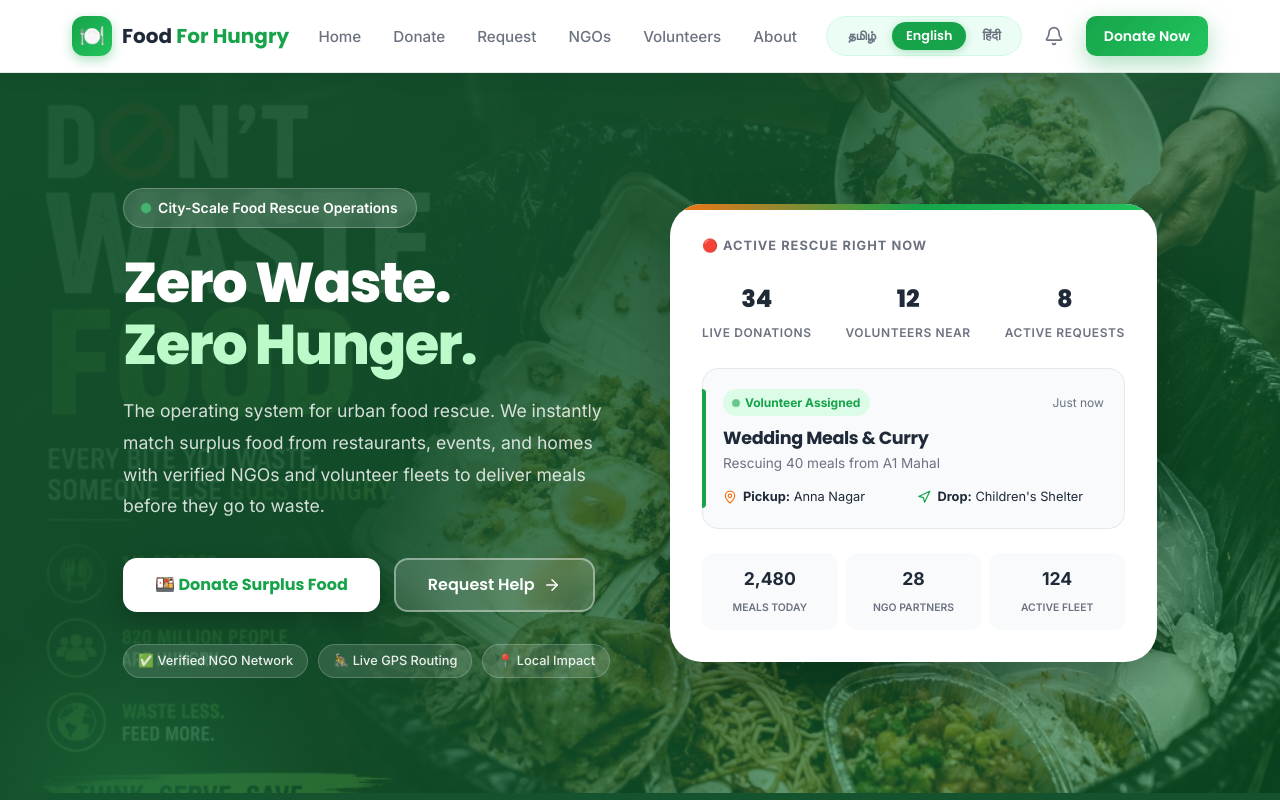
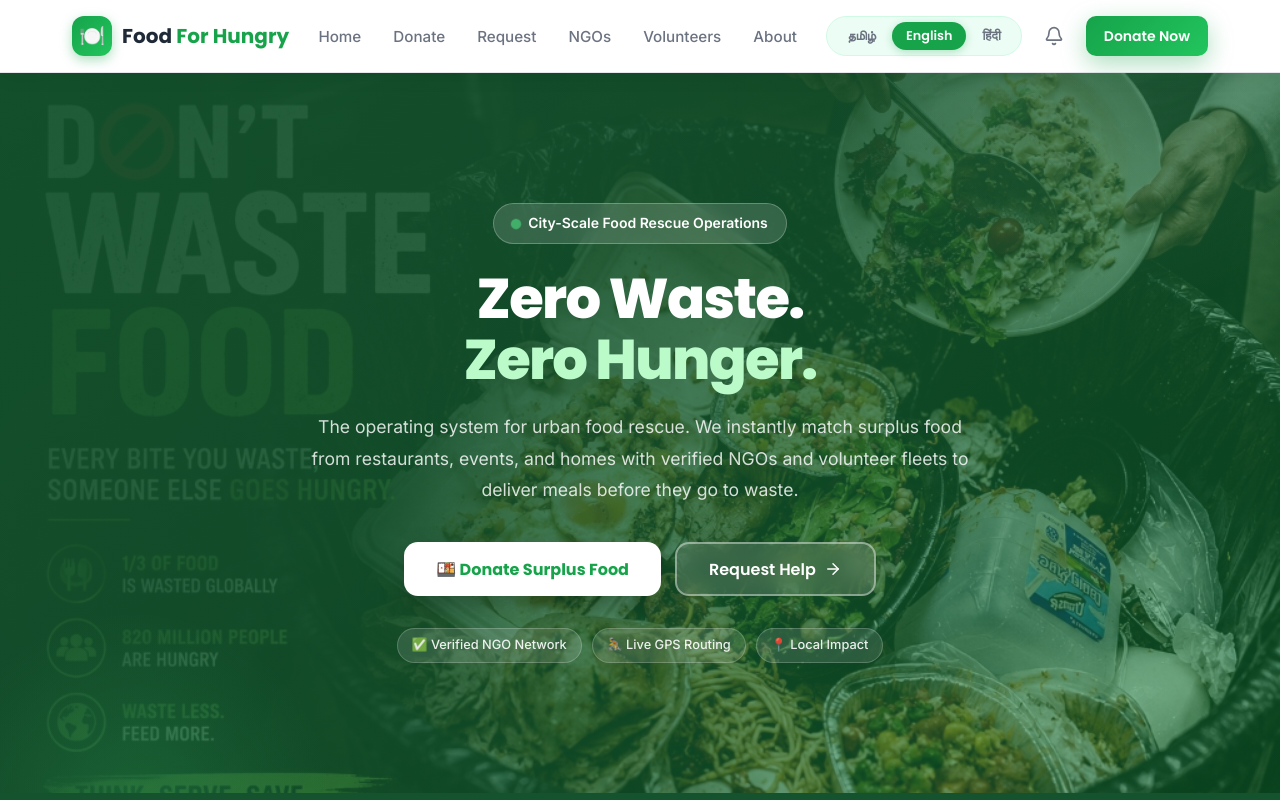
Before and after one commit to enaveen1317/food-for-hungry, a React (Vite) app: page / in a window 1280 px wide. Shown: the top 800 px of the page. Built offline with nearby package versions, Linux system fonts and the light colour scheme.

Commit message:
Remove Live Rescue Operations Panel from hero section and center the header layout

```diff
--- a/src/index.css
+++ b/src/index.css
@@ -347,10 +347,18 @@ h1, h2, h3, h4, h5, h6 {
 .hero-inner {
   position: relative;
   z-index: 2;
-  display: grid;
-  grid-template-columns: 1fr 1fr;
-  gap: 60px;
-  align-items: center;
+  display: flex;
+  align-items: center;
+  justify-content: center;
+}
+
+.hero-content {
+  display: flex;
+  flex-direction: column;
+  align-items: center;
+  text-align: center;
+  max-width: 800px;
+  margin: 0 auto;
 }
 
 .hero-badge {
@@ -399,7 +407,9 @@ h1, h2, h3, h4, h5, h6 {
   color: rgba(255,255,255,0.82);
   line-height: 1.8;
   margin-bottom: 36px;
-  max-width: 480px;
+  max-width: 680px;
+  margin-left: auto;
+  margin-right: auto;
 }
 
 .hero-btns {
@@ -407,6 +417,7 @@ h1, h2, h3, h4, h5, h6 {
   gap: 14px;
   flex-wrap: wrap;
   margin-bottom: 32px;
+  justify-content: center;
 }
 
 .hero-btn-primary {
@@ -461,6 +472,7 @@ h1, h2, h3, h4, h5, h6 {
   display: flex;
   gap: 10px;
   flex-wrap: wrap;
+  justify-content: center;
 }
 
 .trust-badge {
--- a/src/pages/Home.jsx
+++ b/src/pages/Home.jsx
@@ -15,8 +15,8 @@ const Home = () => {
       {/* ── HERO ─────────────────────────────────────── */}
       <section className="hero">
         <div className="container hero-inner">
-          {/* Left Content */}
-          <div>
+          {/* Centered Content */}
+          <div className="hero-content">
             <div className="hero-badge">
               <span className="hero-badge-dot"></span>
               City-Scale Food Rescue Operations
@@ -40,63 +40,6 @@ const Home = () => {
               <span className="trust-badge">✅ Verified NGO Network</span>
               <span className="trust-badge">🚴 Live GPS Routing</span>
               <span className="trust-badge">📍 Local Impact</span>
-            </div>
-          </div>
-
-          {/* Right — Live Rescue Operations Panel */}
-          <div className="hero-visual">
-            <div className="ops-panel">
-              <p style={{ color: 'var(--text-soft)', fontSize: '0.8rem', fontWeight: 700, textTransform: 'uppercase', letterSpacing: '0.08em', marginBottom: '24px' }}>
-                🔴 Active Rescue Right Now
-              </p>
-
-              <div className="ops-stat-row">
-                <div className="ops-stat">
-                  <span className="ops-stat-num">34</span>
-                  <span className="ops-stat-label">Live Donations</span>
-                </div>
-                <div className="ops-stat">
-                  <span className="ops-stat-num">12</span>
-                  <span className="ops-stat-label">Volunteers Near</span>
-                </div>
-                <div className="ops-stat">
-                  <span className="ops-stat-num">8</span>
-                  <span className="ops-stat-label">Active Requests</span>
-                </div>
-              </div>
-
-              <div className="ops-live-match">
-                <div className="ops-live-match-header">
-                  <span className="ops-match-pulse"><span className="ops-match-dot"></span> Volunteer Assigned</span>
-                  <span style={{ fontSize: '0.75rem', color: 'var(--text-soft)' }}>Just now</span>
-                </div>
-                <h4 className="ops-match-title">Wedding Meals & Curry</h4>
-                <p className="ops-match-desc" style={{ marginBottom: '12px' }}>Rescuing 40 meals from A1 Mahal</p>
-
-                <div style={{ display: 'grid', gridTemplateColumns: '1fr 1fr', gap: '8px' }}>
-                  <div style={{ display: 'flex', alignItems: 'center', gap: '6px', fontSize: '0.8rem', color: 'var(--text-dark)' }}>
-                    <MapPin size={14} color="var(--orange)" /> <span><strong>Pickup:</strong> Anna Nagar</span>
-                  </div>
-                  <div style={{ display: 'flex', alignItems: 'center', gap: '6px', fontSize: '0.8rem', color: 'var(--text-dark)' }}>
-                    <Navigation size={14} color="var(--green-primary)" /> <span><strong>Drop:</strong> Children's Shelter</span>
-                  </div>
-                </div>
-              </div>
-
-              <div style={{ display: 'grid', gridTemplateColumns: '1fr 1fr 1fr', gap: '8px' }}>
-                <div style={{ background: '#F8FAFC', padding: '12px', borderRadius: '12px', textAlign: 'center' }}>
-                  <span style={{ display: 'block', fontSize: '1.1rem', fontWeight: 700, color: 'var(--text-dark)' }}>2,480</span>
-                  <span style={{ fontSize: '0.65rem', color: 'var(--text-soft)', textTransform: 'uppercase', fontWeight: 600 }}>Meals Today</span>
-                </div>
-                <div style={{ background: '#F8FAFC', padding: '12px', borderRadius: '12px', textAlign: 'center' }}>
-                  <span style={{ display: 'block', fontSize: '1.1rem', fontWeight: 700, color: 'var(--text-dark)' }}>28</span>
-                  <span style={{ fontSize: '0.65rem', color: 'var(--text-soft)', textTransform: 'uppercase', fontWeight: 600 }}>NGO Partners</span>
-                </div>
-                <div style={{ background: '#F8FAFC', padding: '12px', borderRadius: '12px', textAlign: 'center' }}>
-                  <span style={{ display: 'block', fontSize: '1.1rem', fontWeight: 700, color: 'var(--text-dark)' }}>124</span>
-                  <span style={{ fontSize: '0.65rem', color: 'var(--text-soft)', textTransform: 'uppercase', fontWeight: 600 }}>Active Fleet</span>
-                </div>
-              </div>
             </div>
           </div>
         </div>
```
